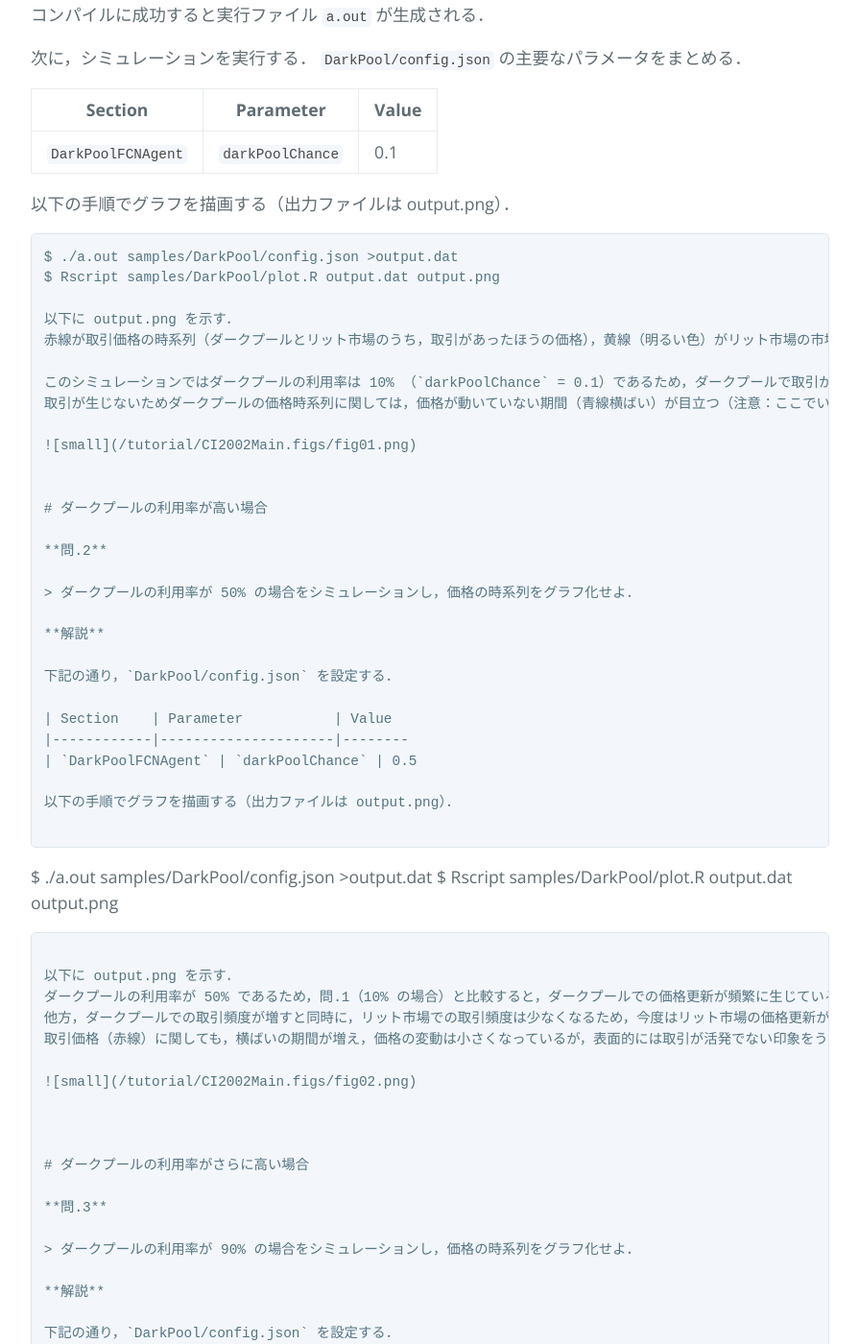
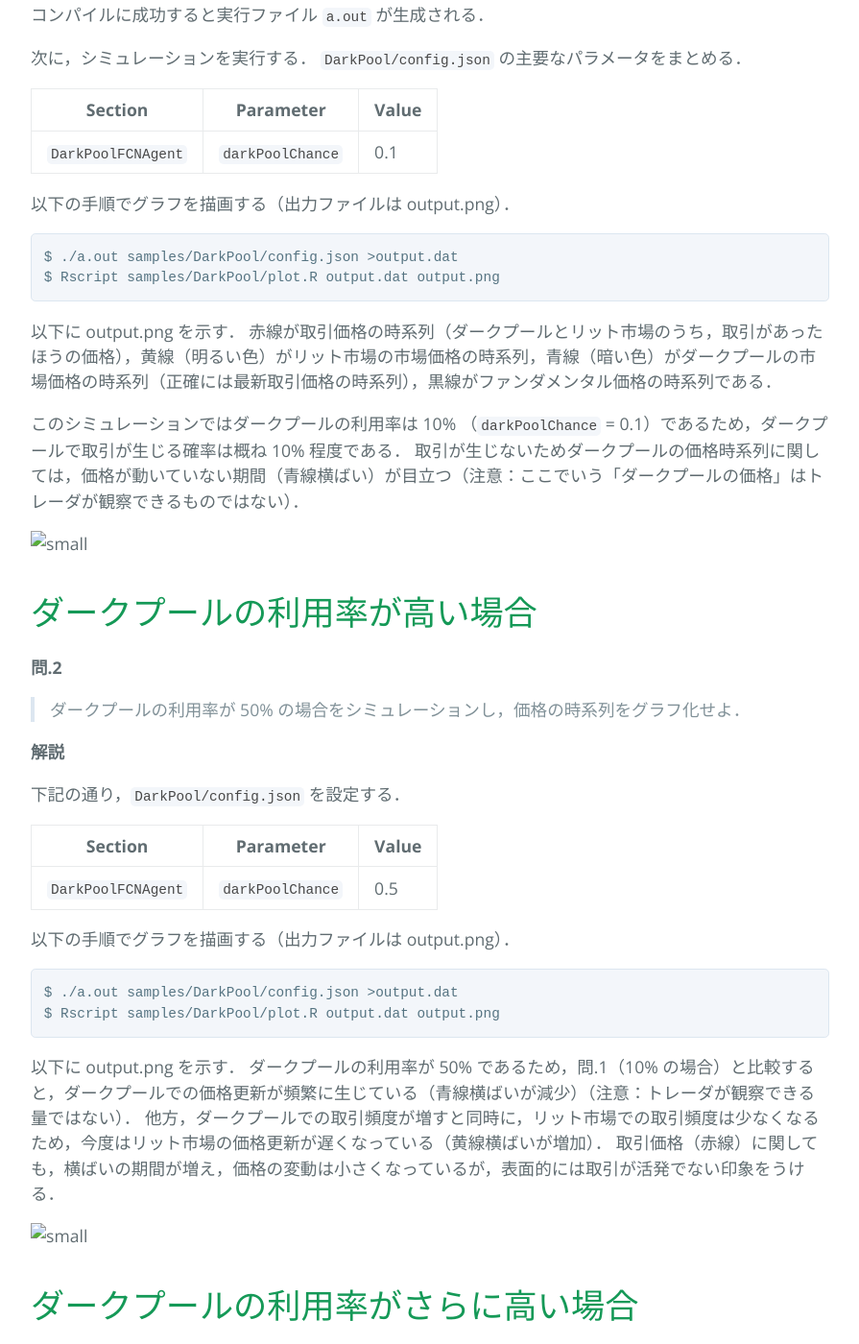
Before and after one commit to plham/plham.github.io, a Jekyll site: the page built from tutorial/DarkPoolMain_UseCases.md, in a window 1280 px wide and 1400 px high, scrolled down 904 px. Shown: the whole window at 96% size, without its empty margins (192-1087 px from the left). Built offline with Jekyll 4.4.1, drawn with Linux system fonts in a browser that asks for light colours; some of the changed text lies outside the part shown.

Commit message:
samples/MarketShare and samples/DarkPool

````diff
--- a/tutorial/DarkPoolMain_UseCases.md
+++ b/tutorial/DarkPoolMain_UseCases.md
@@ -40,6 +40,7 @@ $ x10c++ samples/DarkPool/DarkPoolMain.x10
 ```
 $ ./a.out samples/DarkPool/config.json >output.dat
 $ Rscript samples/DarkPool/plot.R output.dat output.png
+```
 
 以下に output.png を示す．
 赤線が取引価格の時系列（ダークプールとリット市場のうち，取引があったほうの価格），黄線（明るい色）がリット市場の市場価格の時系列，青線（暗い色）がダークプールの市場価格の時系列（正確には最新取引価格の時系列），黒線がファンダメンタル価格の時系列である．
@@ -47,7 +48,7 @@ $ Rscript samples/DarkPool/plot.R output.dat output.png
 このシミュレーションではダークプールの利用率は 10% （`darkPoolChance` = 0.1）であるため，ダークプールで取引が生じる確率は概ね 10% 程度である．
 取引が生じないためダークプールの価格時系列に関しては，価格が動いていない期間（青線横ばい）が目立つ（注意：ここでいう「ダークプールの価格」はトレーダが観察できるものではない）．
 
-![small](/tutorial/CI2002Main.figs/fig01.png)
+![small](/tutorial/DarkPool.figs/fig01.png)
 
 
 # ダークプールの利用率が高い場合
@@ -76,7 +77,7 @@ $ Rscript samples/DarkPool/plot.R output.dat output.png
 他方，ダークプールでの取引頻度が増すと同時に，リット市場での取引頻度は少なくなるため，今度はリット市場の価格更新が遅くなっている（黄線横ばいが増加）．
 取引価格（赤線）に関しても，横ばいの期間が増え，価格の変動は小さくなっているが，表面的には取引が活発でない印象をうける．
 
-![small](/tutorial/CI2002Main.figs/fig02.png)
+![small](/tutorial/DarkPool.figs/fig02.png)
 
 
 
@@ -106,7 +107,7 @@ $ Rscript samples/DarkPool/plot.R output.dat output.png
 このことは転じて，ダークプールでの取引が活発であるにもかかわらず，ダークプールでの取引価格（すなわちリット市場の仲値）がほとんど変化しない（青線横ばい）という結果を引き起こしている．
 取引価格（赤線）に関しても，ほとんど横ばいの期間となり，実際にはダークプールで取引が活発なのだが，表面的には取引がさらに活発でない印象をうける．
 
-![small](/tutorial/CI2002Main.figs/fig03.png)
+![small](/tutorial/DarkPool.figs/fig03.png)
 
 このように，ダークプールの利用は価格の変動を抑制する働きをもつことが予想される反面，市場が活発でないようにみえる，ファンダメンタル価格への復帰を遅らせるなど副作用をもたらす可能性も示唆される．
 水田ら (2014) は価格発見機能という観点からダークプールを評価し，その効率性を論じている．
````
Also changed, not shown: tutorial/MarketShareMain_UseCases.md (+2 -2 lines).
